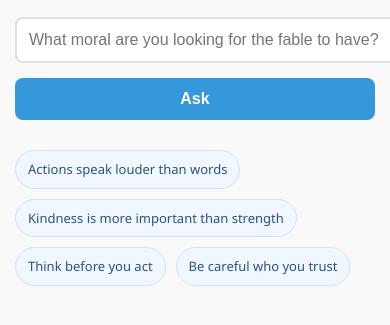
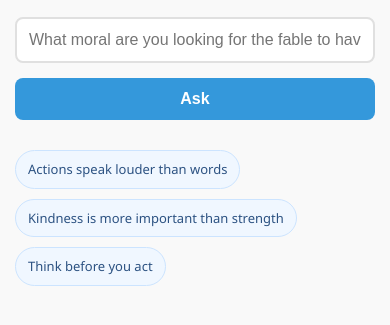
Before and after one commit to tsunyinlam/fables, a website: page public/index.html in a window 390 px wide. Shown: the part 147-472 px from the top of the page. Drawn offline with Linux system fonts and the light colour scheme.

```diff
--- a/public/index.html
+++ b/public/index.html
@@ -34,6 +34,8 @@
             font-size: 16px;
             transition: border-color 0.3s ease;
             outline: none;
+            width: 100%;
+            box-sizing: border-box;
         }
 
         #question:focus {
@@ -128,17 +130,20 @@
         #chat-form {
             flex-direction: column;
             gap: 15px;
+            width: 100%;
+        }
+
+        #question {
+            width: 100%;
+            padding: 12px;
+            font-size: 16px;
+            margin: 0;
         }
 
         button {
             width: 100%;
             padding: 12px;
-        }
-
-        #question {
-            width: 100%;
-            padding: 12px;
-            font-size: 16px; /* Prevents zoom on iOS */
+            margin: 0;
         }
 
         .suggestion-pill {
@@ -196,7 +201,7 @@
 
         function displaySuggestions() {
             const suggestionsDiv = document.getElementById('suggestions');
-            const selectedMorals = getRandomMorals(4); // Show 4 random suggestions
+            const selectedMorals = getRandomMorals(3); // Show 4 random suggestions
 
             suggestionsDiv.innerHTML = selectedMorals
                 .map(moral => `<div class="suggestion-pill">${moral}</div>`)
```
